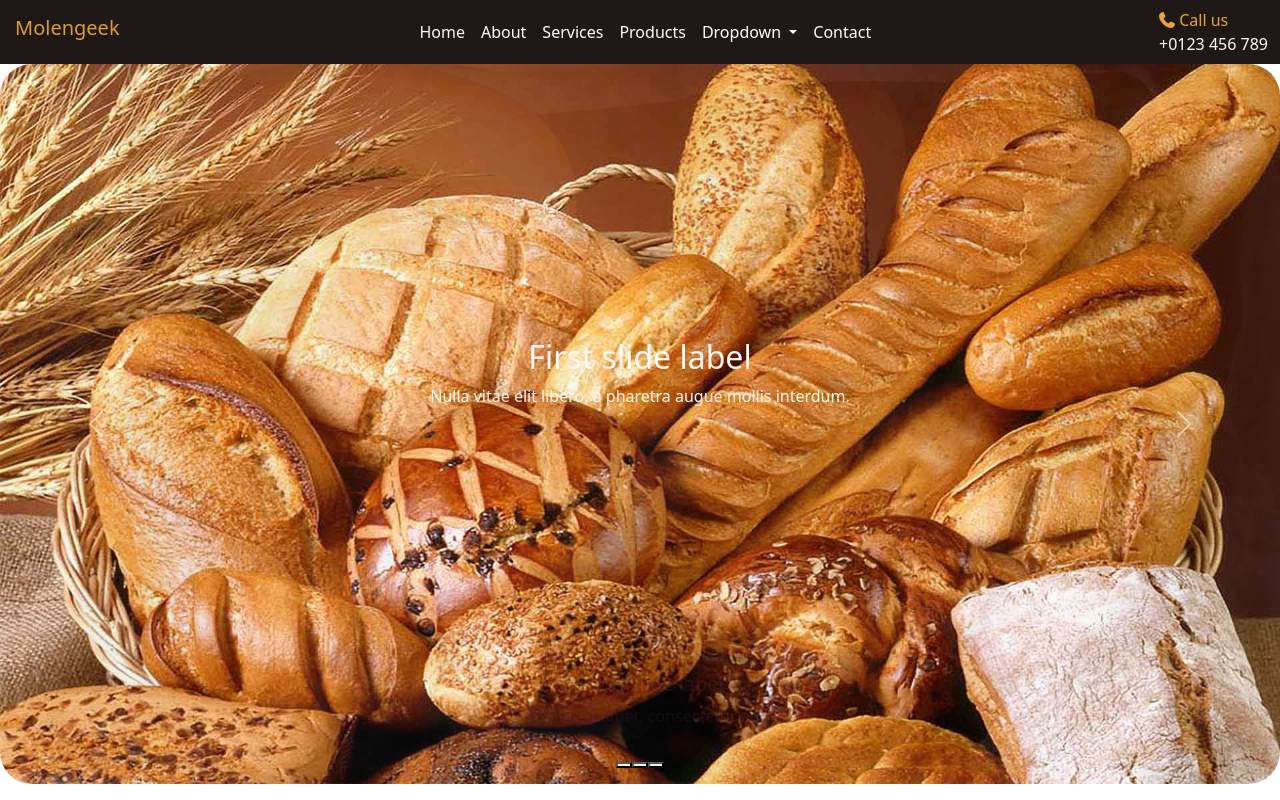
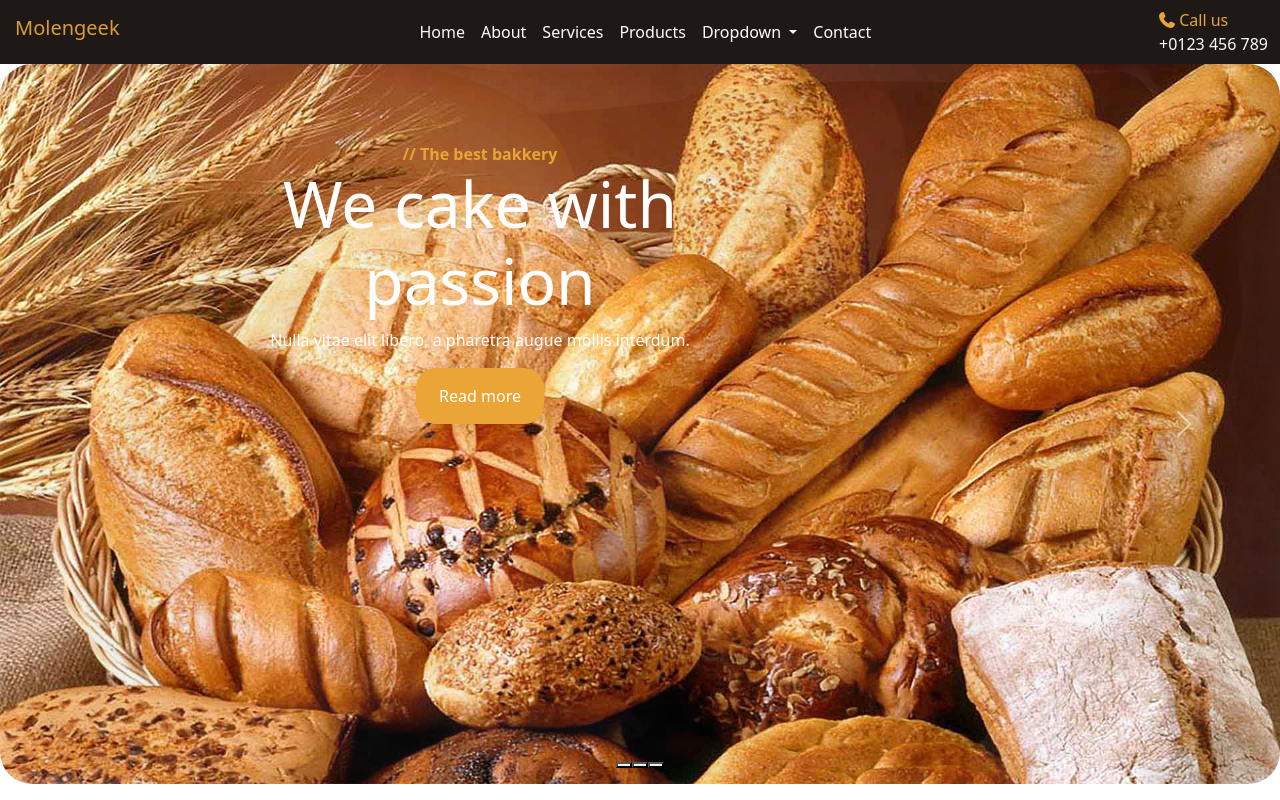
Before and after one commit to yassine1606/KadKer_ELBODMOUSSI_YASSINE, a website: page index.html in a window 1280 px wide. Drawn offline with nearby package versions, Linux system fonts and the light colour scheme.

Commit message:
1ere partie

```diff
--- a/index.html
+++ b/index.html
@@ -99,9 +99,10 @@
                     <img src="./public/img/carousel-1.jpg" class="d-block w-100"
                         alt="Sunset Over the City" />
                     <div class="carousel-caption d-none d-md-block" id="t1Car">
-
-                        <h2>First slide label</h2>
+                        <span class="text-cJaune"><strong>// The best bakkery</strong></span>
+                        <h1 class="t1v2">We cake with passion</h1>
                         <p>Nulla vitae elit libero, a pharetra augue mollis interdum.</p>
+                        <button id="bt1">Read more</button>
                     </div>
                 </div>
 
@@ -109,10 +110,12 @@
                 <div class="carousel-item">
                     <img src="./public/img/carousel-2.jpg" class="d-block w-100"
                         alt="Canyon at Nigh" />
-                    <div class="carousel-caption d-none d-md-block">
-                        <h5>Second slide label</h5>
-                        <p>Lorem ipsum dolor sit amet, consectetur adipiscing elit.</p>
-                    </div>
+                        <div class="carousel-caption d-none d-md-block" id="t1Car">
+                            <span class="text-cJaune"><strong>// The best bakkery</strong></span>
+                            <h1 class="t1v2">We cake with passion</h1>
+                            <p>Nulla vitae elit libero, a pharetra augue mollis interdum.</p>
+                            <button id="bt1">Read more</button>
+                        </div>
                 </div>
             </div>
             <!-- Inner -->
--- a/src/sass/modules/_partie1.scss
+++ b/src/sass/modules/_partie1.scss
@@ -1,4 +1,20 @@
-#t1Car{
+#t1Car {
     margin-bottom: 25%;
+    margin-right: 25%;
+}
 
+#bt1 {
+    height: 7vh;
+    width: 10vw;
+    display: inline-table;
+    color: white;
+    min-height: 20px;
+    background-color: rgba(234,166,54,255);
+    -moz-border-radius: 20px;
+    -webkit-border-radius: 20px;
+    border-radius: 20px;
+    border: none;
 }
+.t1v2{
+    font-size: 8vh;
+}
```
Also changed, not shown: public/css/app.css.
